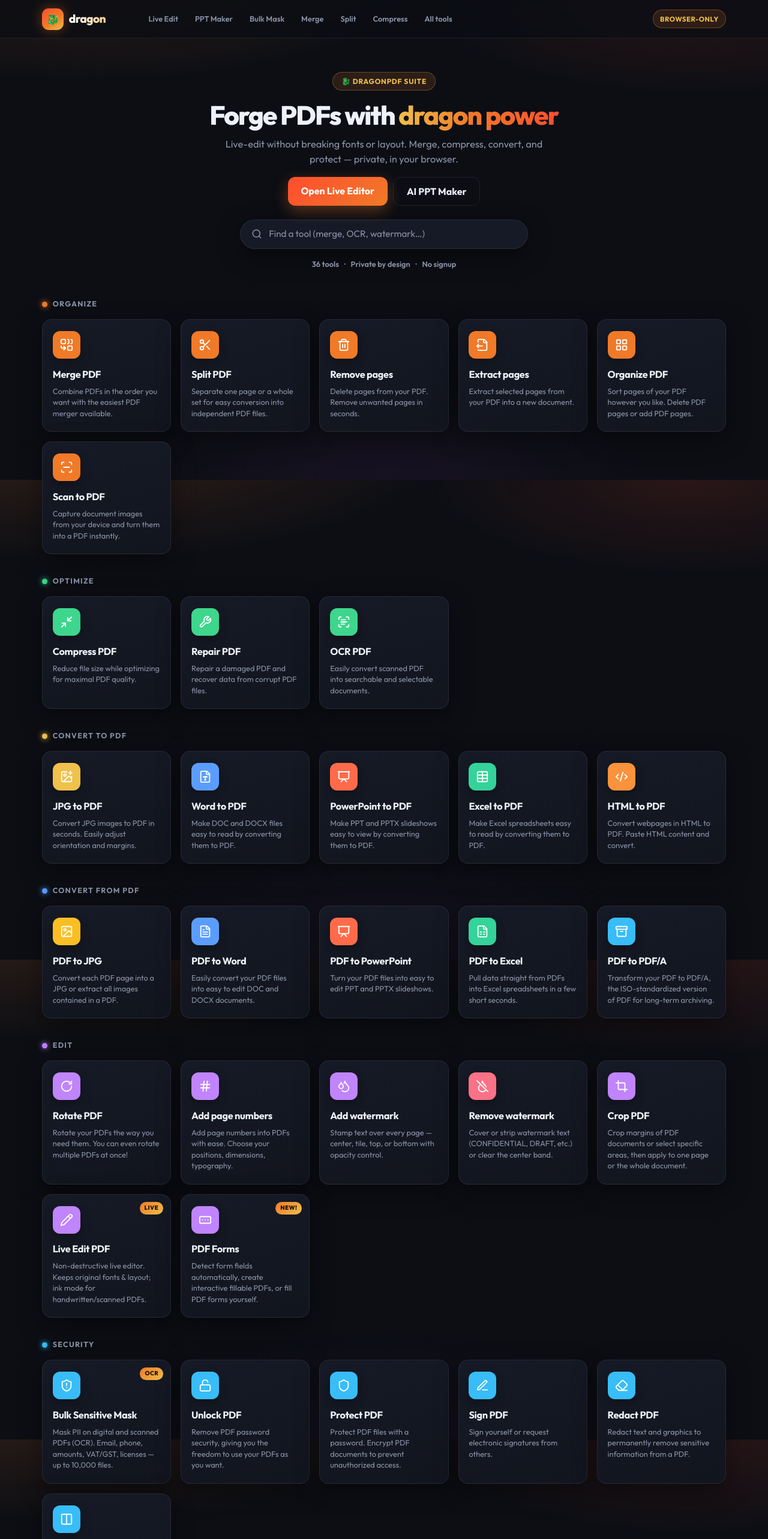
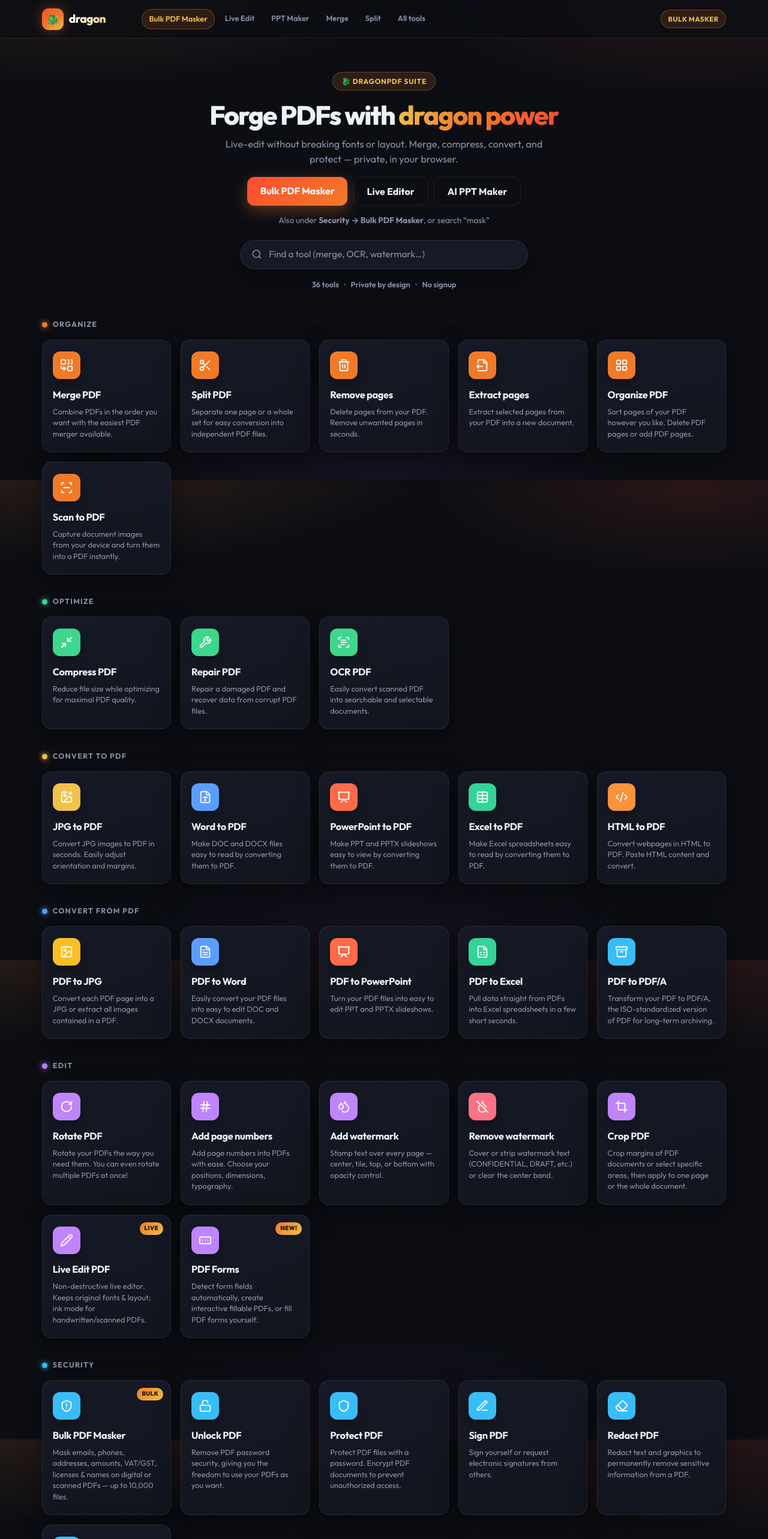
Before and after one commit to ktiwari54/PDF, a React (Vite) app: page / in a window 1280 px wide. Shown: the top 2566 px of the page at 60% size. Built offline with nearby package versions, Linux system fonts and the light colour scheme.

Commit message:
Make Bulk PDF Masker highly visible on home and nav

```diff
--- a/src/components/Header.tsx
+++ b/src/components/Header.tsx
@@ -13,16 +13,19 @@
           </span>
         </Link>
         <nav className="nav-links">
+          <Link to="/bulk-mask" className="nav-highlight">
+            Bulk PDF Masker
+          </Link>
           <Link to="/editor">Live Edit</Link>
           <Link to="/ppt-maker">PPT Maker</Link>
-          <Link to="/bulk-mask">Bulk Mask</Link>
           <Link to="/tools/merge-pdf">Merge</Link>
           <Link to="/tools/split-pdf">Split</Link>
-          <Link to="/tools/compress-pdf">Compress</Link>
           <Link to="/">All tools</Link>
         </nav>
         <div className="header-spacer" />
-        <span className="header-pill">Browser-only</span>
+        <Link to="/bulk-mask" className="header-pill header-pill-link">
+          Bulk Masker
+        </Link>
       </div>
     </header>
   )
--- a/src/data/tools.ts
+++ b/src/data/tools.ts
@@ -334,15 +334,15 @@
   // Security
   {
     id: 'bulk-mask',
-    name: 'Bulk Sensitive Mask',
+    name: 'Bulk PDF Masker',
     description:
-      'Mask PII on digital and scanned PDFs (OCR). Email, phone, amounts, VAT/GST, licenses — up to 10,000 files.',
+      'Mask emails, phones, addresses, amounts, VAT/GST, licenses & names on digital or scanned PDFs — up to 10,000 files.',
     category: 'security',
     color: '#38bdf8',
     icon: 'bulk-mask',
     accept: 'application/pdf',
     multiple: true,
-    badge: 'OCR',
+    badge: 'Bulk',
   },
   {
     id: 'unlock-pdf',
--- a/src/index.css
+++ b/src/index.css
@@ -127,6 +127,16 @@
   background: var(--accent-soft);
 }
 
+.nav-links a.nav-highlight {
+  color: var(--accent-gold);
+  background: var(--accent-soft);
+  border: 1px solid var(--border-strong);
+}
+
+.header-pill-link:hover {
+  filter: brightness(1.1);
+}
+
 .header-spacer {
   flex: 1;
 }
@@ -697,7 +707,8 @@
   .workspace {
     padding: 1.25rem;
   }
-  .header-pill {
+  /* Keep Bulk Masker pill visible on mobile */
+  .header-pill:not(.header-pill-link) {
     display: none;
   }
 }
--- a/src/pages/BulkMask.tsx
+++ b/src/pages/BulkMask.tsx
@@ -341,7 +341,7 @@
           <ShieldAlert size={26} color="#fff" />
         </div>
         <div>
-          <h1>Bulk Sensitive Data Mask</h1>
+          <h1>Bulk PDF Masker</h1>
           <p>
             Redact emails, phones, addresses, amounts, SSN/IDs, VAT, GST, trade
             licenses, and last names — including <strong>scanned / image PDFs</strong>{' '}
--- a/src/pages/Home.tsx
+++ b/src/pages/Home.tsx
@@ -53,13 +53,19 @@
             flexWrap: 'wrap',
           }}
         >
-          <Link to="/editor" className="btn btn-primary">
-            Open Live Editor
+          <Link to="/bulk-mask" className="btn btn-primary">
+            Bulk PDF Masker
+          </Link>
+          <Link to="/editor" className="btn btn-ghost">
+            Live Editor
           </Link>
           <Link to="/ppt-maker" className="btn btn-ghost">
             AI PPT Maker
           </Link>
         </div>
+        <p className="muted" style={{ marginTop: '0.85rem', fontSize: '0.85rem' }}>
+          Also under <strong>Security → Bulk PDF Masker</strong>, or search “mask”
+        </p>
         <div className="search-bar">
           <Search size={18} />
           <input
```
